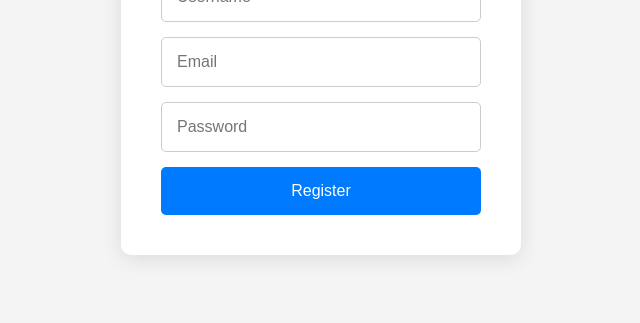
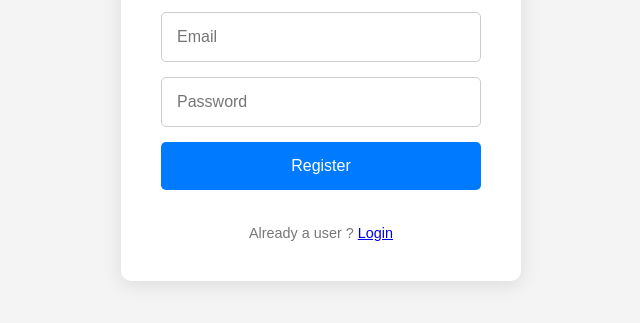
Before and after one commit to TousifTamboli/otpProjectNew, a website: page public/register.html in a window 1280 px wide. Shown: the part 335-658 px from the top of the page, without its empty margins (319-959 px from the left). Drawn offline with Linux system fonts and the light colour scheme.

Commit message:
already a user added

```diff
--- a/public/register.html
+++ b/public/register.html
@@ -14,6 +14,9 @@
             <input type="email" name="email" placeholder="Email" required>
             <input type="password" name="password" placeholder="Password" required>
             <button type="submit">Register</button>
+
+            <!-- Add "Not a user? Register" link -->
+        <p>Already a user ?  <a href="login.html">Login</a></p>
         </form>
     </div>
 
```
